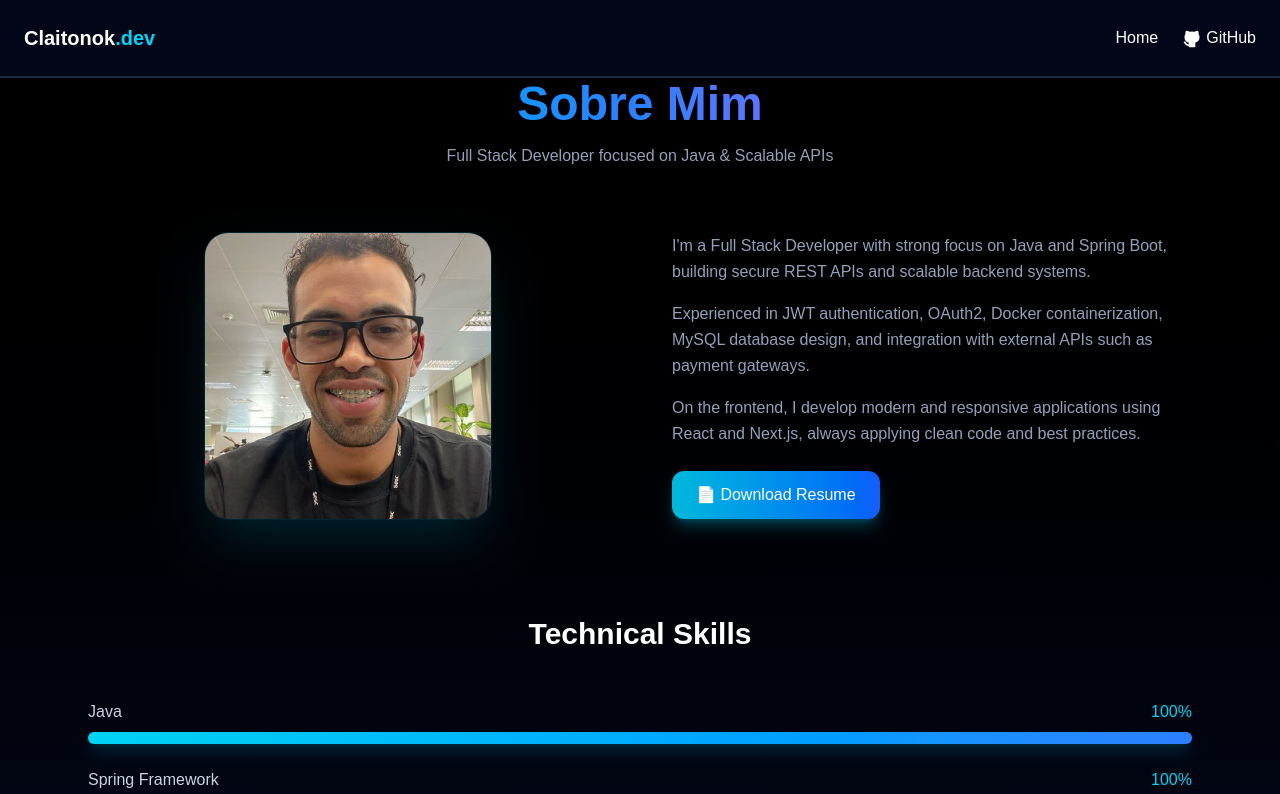
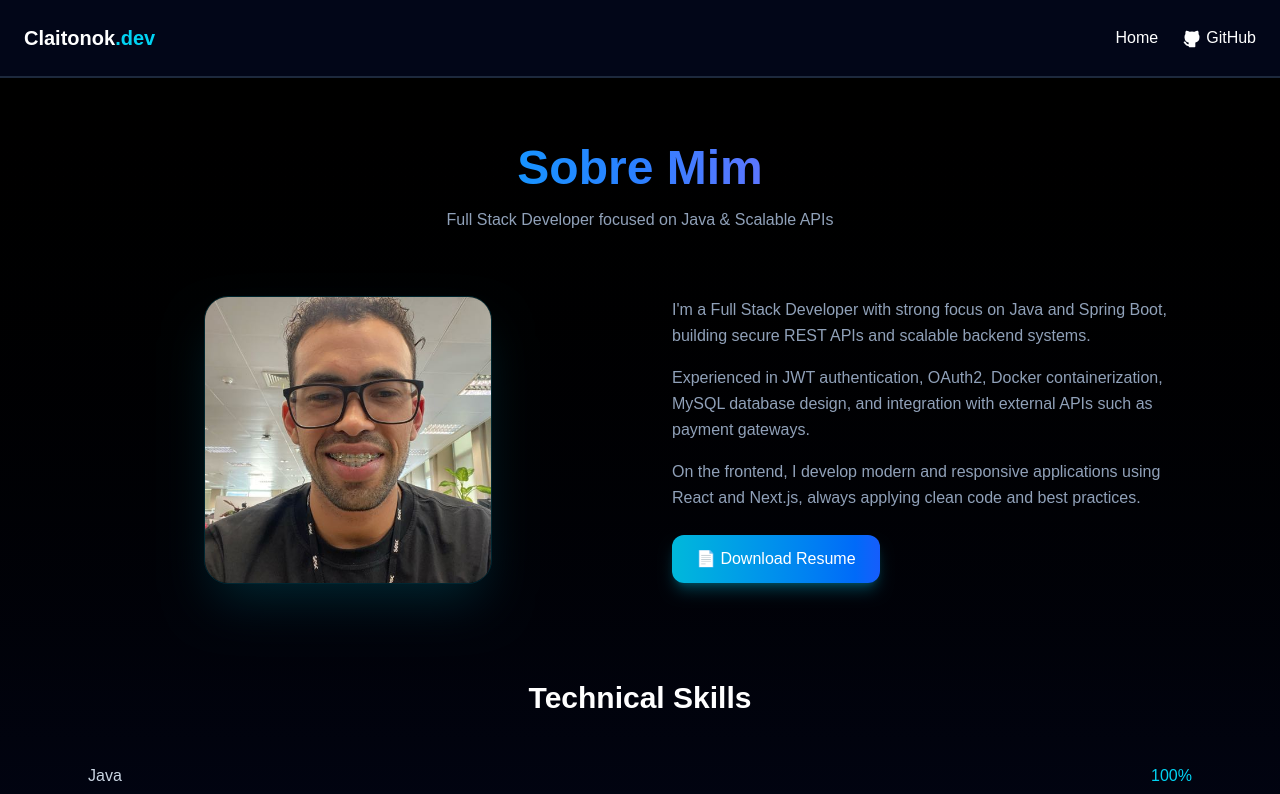
Before and after one commit to Claitonok/portfolio, a Next.js app: page /sobre in a window 1280 px wide. Shown: the top 794 px of the page. Built offline with nearby package versions, Linux system fonts and the light colour scheme.

Commit message:
Adicionando pag Contato+++

```diff
--- a/app/sobre/page.tsx
+++ b/app/sobre/page.tsx
@@ -23,7 +23,7 @@ const skills = [
 
 export default function Sobre() {
   return (
-    <main className="min-h-screen bg-linear-to-b from-black via-slate-950 to-black text-white">
+    <main className="pt-16 min-h-screen bg-linear-to-b from-black via-slate-950 to-black text-white">
       <Navbar />
 
       <section className="max-w-6xl mx-auto px-6 py-20">
```
